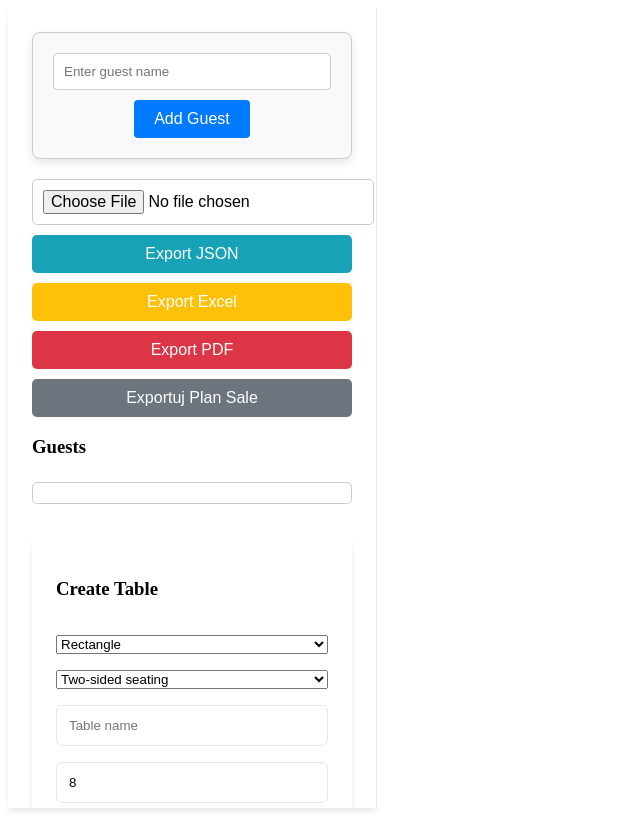
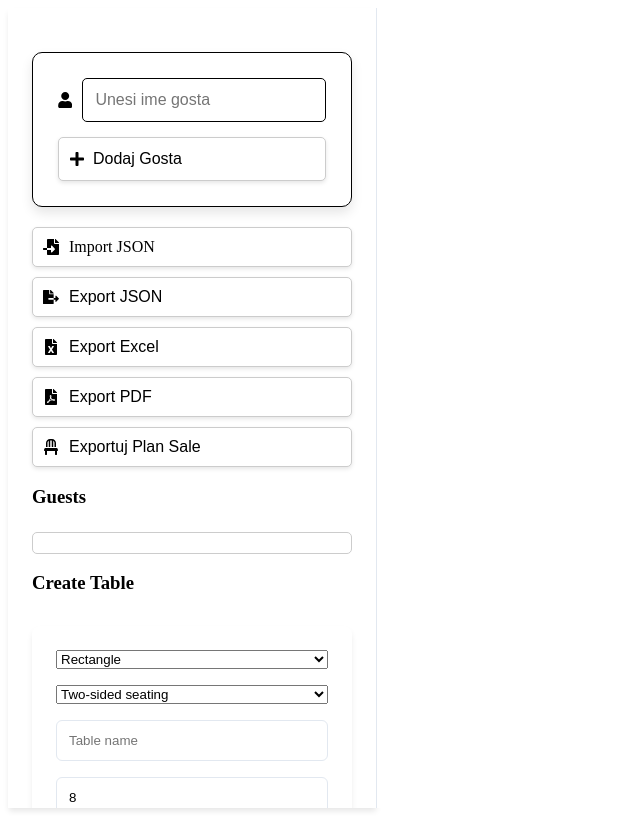
Before and after one commit to Adrian-Swifter/spisak-gostiju, a React (Vite) app: page / in a window 1280 px wide. Shown: the whole page, without its empty margins (0-640 px from the left). Built offline with nearby package versions, Linux system fonts and the light colour scheme.

Commit message:
style rewamping started

```diff
--- a/package.json
+++ b/package.json
@@ -17,6 +17,7 @@
     "react-dnd": "^16.0.1",
     "react-dnd-html5-backend": "^16.0.1",
     "react-dom": "^19.0.0",
+    "react-icons": "^5.5.0",
     "react-rnd": "^10.5.2",
     "uuid": "^11.1.0",
     "xlsx": "^0.18.5"
--- a/src/App.tsx
+++ b/src/App.tsx
@@ -10,6 +10,14 @@ import GuestForm from "./components/guests/GuestForm";
 import GuestList from "./components/guests/GuestList";
 import TableComponent from "./components/TableComponent";
 import exportCanvasToPDF from "./utils/exportCanvasToPDF";
+import {
+  FaFileExport,
+  FaFileImport,
+  FaFileExcel,
+  FaFilePdf,
+  FaChair,
+  FaTrash,
+} from "react-icons/fa";
 
 const App = () => {
   const [newTableName, setNewTableName] = useState("");
@@ -167,6 +175,18 @@ const App = () => {
     });
     doc.save("guests.pdf");
   };
+  const buttonStyle = {
+    padding: "10px",
+    border: "none",
+    borderRadius: "5px",
+    display: "flex",
+    alignItems: "center",
+    gap: "5px",
+    cursor: "pointer",
+    fontSize: "16px",
+  };
+
+  const iconStyle = { marginRight: "5px" };
 
   return (
     <DndProvider backend={HTML5Backend}>
@@ -182,72 +202,80 @@ const App = () => {
               marginTop: "20px",
             }}
           >
-            <input
-              type="file"
-              onChange={importData}
-              accept=".json"
+            <label
               style={{
-                padding: "10px",
+                ...buttonStyle,
+                backgroundColor: "#fff",
+                color: "#000",
+                display: "flex",
+                alignItems: "center",
+                gap: "5px",
+                cursor: "pointer",
+                boxShadow: "0 2px 4px rgba(0, 0, 0, 0.1)",
                 border: "1px solid #ccc",
-                borderRadius: "5px",
-                cursor: "pointer",
-                fontSize: "16px",
               }}
-            />
+            >
+              <FaFileImport style={iconStyle} />
+              Import JSON
+              <input
+                type="file"
+                onChange={importData}
+                accept=".json"
+                style={{
+                  display: "none",
+                }}
+              />
+            </label>
             <button
               onClick={exportData}
               style={{
-                padding: "10px",
-                border: "none",
-                borderRadius: "5px",
-                backgroundColor: "#17a2b8",
-                color: "#fff",
-                cursor: "pointer",
-                fontSize: "16px",
+                ...buttonStyle,
+                backgroundColor: "#fff",
+                color: "#000",
+                boxShadow: "0 2px 4px rgba(0, 0, 0, 0.1)",
+                border: "1px solid #ccc",
               }}
             >
+              <FaFileExport style={iconStyle} />
               Export JSON
             </button>
             <button
               onClick={exportExcel}
               style={{
-                padding: "10px",
-                border: "none",
-                borderRadius: "5px",
-                backgroundColor: "#ffc107",
-                color: "#fff",
-                cursor: "pointer",
-                fontSize: "16px",
+                ...buttonStyle,
+                backgroundColor: "#fff",
+                color: "#000",
+                boxShadow: "0 2px 4px rgba(0, 0, 0, 0.1)",
+                border: "1px solid #ccc",
               }}
             >
+              <FaFileExcel style={iconStyle} />
               Export Excel
             </button>
             <button
               onClick={exportPDF}
               style={{
-                padding: "10px",
-                border: "none",
-                borderRadius: "5px",
-                backgroundColor: "#dc3545",
-                color: "#fff",
-                cursor: "pointer",
-                fontSize: "16px",
+                ...buttonStyle,
+                backgroundColor: "#fff",
+                color: "#000",
+                boxShadow: "0 2px 4px rgba(0, 0, 0, 0.1)",
+                border: "1px solid #ccc",
               }}
             >
+              <FaFilePdf style={iconStyle} />
               Export PDF
             </button>
             <button
               onClick={exportCanvasToPDF}
               style={{
-                padding: "10px",
-                border: "none",
-                borderRadius: "5px",
-                backgroundColor: "#6c757d",
-                color: "#fff",
-                cursor: "pointer",
-                fontSize: "16px",
+                ...buttonStyle,
+                backgroundColor: "#fff",
+                color: "#000",
+                boxShadow: "0 2px 4px rgba(0, 0, 0, 0.1)",
+                border: "1px solid #ccc",
               }}
             >
+              <FaChair style={iconStyle} />
               Exportuj Plan Sale
             </button>
           </div>
@@ -256,8 +284,8 @@ const App = () => {
             onDelete={deleteGuest}
             onEdit={editGuest}
           />
+          <h3>Create Table</h3>
           <div className="table-creator">
-            <h3>Create Table</h3>
             <select
               value={tableType}
               onChange={(e) =>
@@ -294,21 +322,19 @@ const App = () => {
             <button
               onClick={() => addTable(tableType)}
               style={{
-                padding: "10px",
-                border: "none",
-                borderRadius: "5px",
-                backgroundColor: "#007bff",
-                color: "#fff",
-                cursor: "pointer",
+                ...buttonStyle,
+                backgroundColor: "#fff",
+                color: "#000",
+                boxShadow: "0 2px 4px rgba(0, 0, 0, 0.1)",
+                border: "1px solid #ccc",
               }}
             >
+              <FaChair style={iconStyle} />
               Add Table
             </button>
           </div>
+          <h3 style={{ marginBottom: "10px" }}>Table List</h3>
           <div className="table-list" style={{ marginTop: "20px" }}>
-            <h3 style={{ textAlign: "center", marginBottom: "10px" }}>
-              Table List
-            </h3>
             {tables.map((table) => (
               <div
                 key={table.id}
@@ -322,6 +348,7 @@ const App = () => {
                   borderRadius: "5px",
                   marginBottom: "10px",
                   backgroundColor: "#f9f9f9",
+                  boxShadow: "0 2px 4px rgba(0, 0, 0, 0.1)",
                 }}
               >
                 <span style={{ fontSize: "16px", fontWeight: "500" }}>
@@ -333,11 +360,17 @@ const App = () => {
                     padding: "5px 10px",
                     border: "none",
                     borderRadius: "3px",
-                    backgroundColor: "#ff4d4d",
-                    color: "#fff",
+                    backgroundColor: "#fff",
+                    color: "#000",
                     cursor: "pointer",
+                    display: "flex",
+                    alignItems: "center",
+                    gap: "5px",
+                    boxShadow: "0 2px 4px rgba(0, 0, 0, 0.1)",
+                    border: "1px solid #ccc",
                   }}
                 >
+                  <FaTrash />
                   Delete
                 </button>
               </div>
@@ -359,6 +392,197 @@ const App = () => {
       </div>
     </DndProvider>
   );
+  // return (
+  //   <DndProvider backend={HTML5Backend}>
+  //     <div className="app">
+  //       <div className="sidebar">
+  //         <GuestForm onAdd={addGuest} />
+  //         <div
+  //           className="button-group"
+  //           style={{
+  //             display: "flex",
+  //             flexDirection: "column",
+  //             gap: "10px",
+  //             marginTop: "20px",
+  //           }}
+  //         >
+  //           <input
+  //             type="file"
+  //             onChange={importData}
+  //             accept=".json"
+  //             style={{
+  //               padding: "10px",
+  //               border: "1px solid #ccc",
+  //               borderRadius: "5px",
+  //               cursor: "pointer",
+  //               fontSize: "16px",
+  //             }}
+  //           />
+  //           <button
+  //             onClick={exportData}
+  //             style={{
+  //               padding: "10px",
+  //               border: "none",
+  //               borderRadius: "5px",
+  //               backgroundColor: "#17a2b8",
+  //               color: "#fff",
+  //               cursor: "pointer",
+  //               fontSize: "16px",
+  //             }}
+  //           >
+  //             Export JSON
+  //           </button>
+  //           <button
+  //             onClick={exportExcel}
+  //             style={{
+  //               padding: "10px",
+  //               border: "none",
+  //               borderRadius: "5px",
+  //               backgroundColor: "#ffc107",
+  //               color: "#fff",
+  //               cursor: "pointer",
+  //               fontSize: "16px",
+  //             }}
+  //           >
+  //             Export Excel
+  //           </button>
+  //           <button
+  //             onClick={exportPDF}
+  //             style={{
+  //               padding: "10px",
+  //               border: "none",
+  //               borderRadius: "5px",
+  //               backgroundColor: "#dc3545",
+  //               color: "#fff",
+  //               cursor: "pointer",
+  //               fontSize: "16px",
+  //             }}
+  //           >
+  //             Export PDF
+  //           </button>
+  //           <button
+  //             onClick={exportCanvasToPDF}
+  //             style={{
+  //               padding: "10px",
+  //               border: "none",
+  //               borderRadius: "5px",
+  //               backgroundColor: "#6c757d",
+  //               color: "#fff",
+  //               cursor: "pointer",
+  //               fontSize: "16px",
+  //             }}
+  //           >
+  //             Exportuj Plan Sale
+  //           </button>
+  //         </div>
+  //         <GuestList
+  //           guests={guests}
+  //           onDelete={deleteGuest}
+  //           onEdit={editGuest}
+  //         />
+  //         <div className="table-creator">
+  //           <h3>Create Table</h3>
+  //           <select
+  //             value={tableType}
+  //             onChange={(e) =>
+  //               setTableType(e.target.value as "rectangle" | "circle")
+  //             }
+  //           >
+  //             <option value="rectangle">Rectangle</option>
+  //             <option value="circle">Circle</option>
+  //           </select>
+
+  //           {tableType === "rectangle" && (
+  //             <select
+  //               value={seatingType}
+  //               onChange={(e) =>
+  //                 setSeatingType(e.target.value as "one-sided" | "two-sided")
+  //               }
+  //             >
+  //               <option value="one-sided">One-sided seating</option>
+  //               <option value="two-sided">Two-sided seating</option>
+  //             </select>
+  //           )}
+  //           <input
+  //             type="text"
+  //             placeholder="Table name"
+  //             value={newTableName}
+  //             onChange={(e) => setNewTableName(e.target.value)}
+  //           />
+  //           <input
+  //             type="number"
+  //             min="1"
+  //             value={newChairCount}
+  //             onChange={(e) => setNewChairCount(Number(e.target.value))}
+  //           />
+  //           <button
+  //             onClick={() => addTable(tableType)}
+  //             style={{
+  //               padding: "10px",
+  //               border: "none",
+  //               borderRadius: "5px",
+  //               backgroundColor: "#007bff",
+  //               color: "#fff",
+  //               cursor: "pointer",
+  //             }}
+  //           >
+  //             Add Table
+  //           </button>
+  //         </div>
+  //         <div className="table-list" style={{ marginTop: "20px" }}>
+  //           <h3 style={{ textAlign: "center", marginBottom: "10px" }}>
+  //             Table List
+  //           </h3>
+  //           {tables.map((table) => (
+  //             <div
+  //               key={table.id}
+  //               className="table-item"
+  //               style={{
+  //                 display: "flex",
+  //                 justifyContent: "space-between",
+  //                 alignItems: "center",
+  //                 padding: "10px",
+  //                 border: "1px solid #ccc",
+  //                 borderRadius: "5px",
+  //                 marginBottom: "10px",
+  //                 backgroundColor: "#f9f9f9",
+  //               }}
+  //             >
+  //               <span style={{ fontSize: "16px", fontWeight: "500" }}>
+  //                 {table.name}
+  //               </span>
+  //               <button
+  //                 onClick={() => deleteTable(table.id)}
+  //                 style={{
+  //                   padding: "5px 10px",
+  //                   border: "none",
+  //                   borderRadius: "3px",
+  //                   backgroundColor: "#ff4d4d",
+  //                   color: "#fff",
+  //                   cursor: "pointer",
+  //                 }}
+  //               >
+  //                 Delete
+  //               </button>
+  //             </div>
+  //           ))}
+  //         </div>
+  //       </div>
+  //       <div className="canvas">
+  //         {tables.map((table) => (
+  //           <TableComponent
+  //             key={table.id}
+  //             table={table}
+  //             guests={guests}
+  //             onChairDrop={handleChairDrop}
+  //             setTables={setTables}
+  //             calculateChairPositions={calculateChairPositions}
+  //           />
+  //         ))}
+  //       </div>
+  //     </div>
+  //   </DndProvider>
+  // );
 };
 
 export default App;
--- a/src/components/guests/GuestForm.tsx
+++ b/src/components/guests/GuestForm.tsx
@@ -1,4 +1,5 @@
 import { useState } from "react";
+import { FaUser, FaPlus } from "react-icons/fa";
 
 const GuestForm = ({ onAdd }: { onAdd: (name: string) => void }) => {
   const [name, setName] = useState("");
@@ -13,42 +14,52 @@ const GuestForm = ({ onAdd }: { onAdd: (name: string) => void }) => {
         display: "flex",
         flexDirection: "column",
         alignItems: "center",
-        gap: "10px",
-        padding: "20px",
-        border: "1px solid #ccc",
-        borderRadius: "8px",
-        boxShadow: "0 4px 8px rgba(0, 0, 0, 0.1)",
-        maxWidth: "400px",
-        margin: "0 auto",
-        backgroundColor: "#f9f9f9",
+        gap: "15px",
+        padding: "25px",
+        border: "1px solid #000",
+        borderRadius: "10px",
+        boxShadow: "0 6px 12px rgba(0, 0, 0, 0.1)",
+        maxWidth: "450px",
+        margin: "20px auto",
+        backgroundColor: "#fff",
       }}
     >
+      <div style={{ display: "flex", alignItems: "center", width: "100%" }}>
+        <FaUser style={{ marginRight: "10px", color: "#000" }} />
         <input
           value={name}
           onChange={(e) => setName(e.target.value)}
           required
           style={{
-          padding: "10px",
-          borderRadius: "4px",
-          border: "1px solid #ccc",
+            padding: "12px",
+            borderRadius: "5px",
+            border: "1px solid #000",
             width: "100%",
             boxSizing: "border-box",
+            fontSize: "16px",
           }}
-        placeholder="Enter guest name"
+          placeholder="Unesi ime gosta"
         />
+      </div>
+
       <button
         type="submit"
         style={{
-          padding: "10px 20px",
-          borderRadius: "4px",
-          border: "none",
-          backgroundColor: "#007bff",
-          color: "#fff",
+          display: "flex",
+          alignItems: "center",
+          padding: "12px 10px",
+          borderRadius: "5px",
+          boxShadow: "0 2px 4px rgba(0, 0, 0, 0.1)",
+          border: "1px solid #ccc",
+          backgroundColor: "#fff",
+          color: "#000",
           cursor: "pointer",
           fontSize: "16px",
+          width: "100%",
         }}
       >
-        Add Guest
+        <FaPlus style={{ marginRight: "8px" }} />
+        Dodaj Gosta
       </button>
     </form>
   );
```
Also changed, not shown: 1 other file (tests, documents, lock files or other folders). Lines whose indentation alone changed are shown as unchanged.
